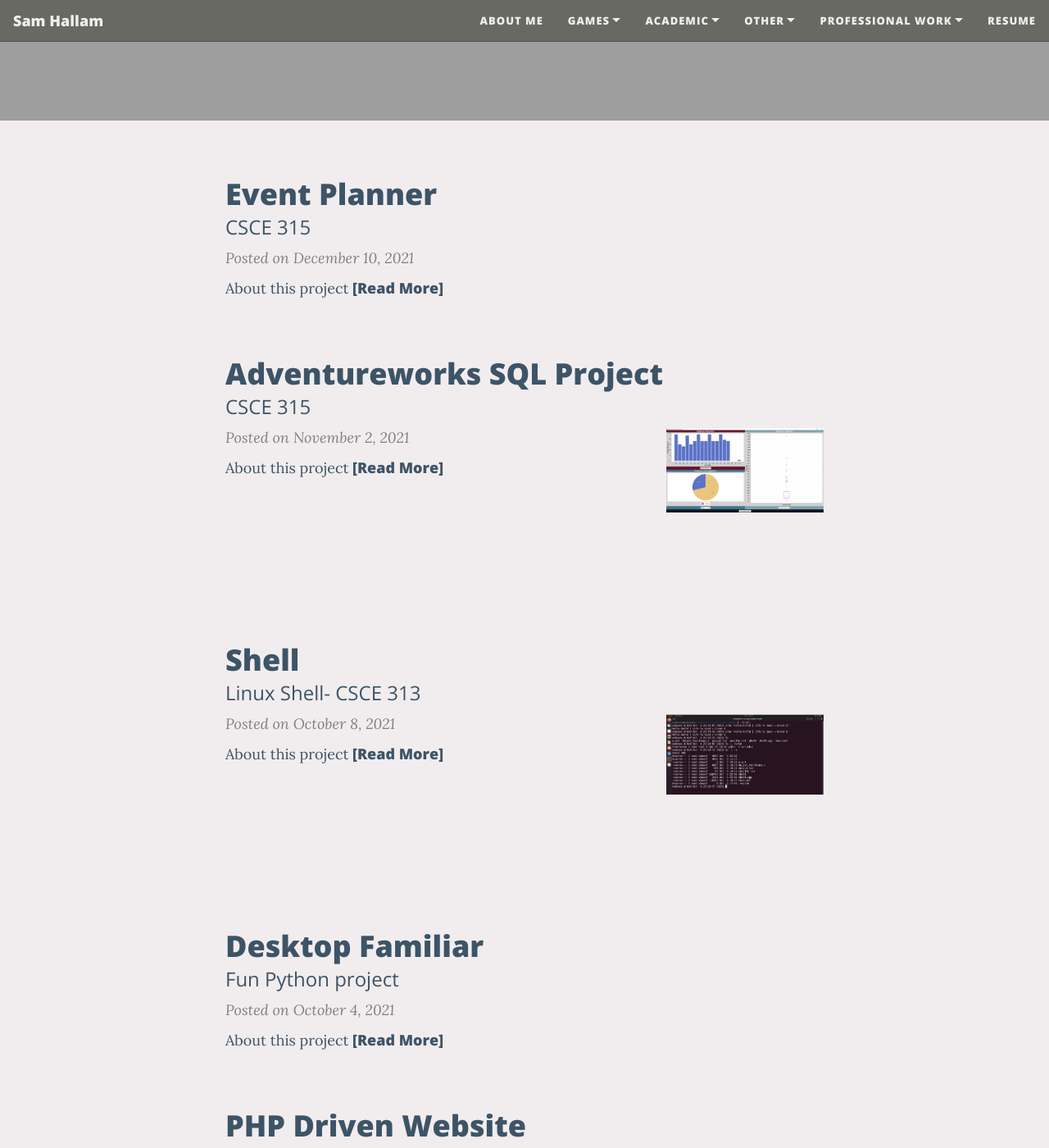
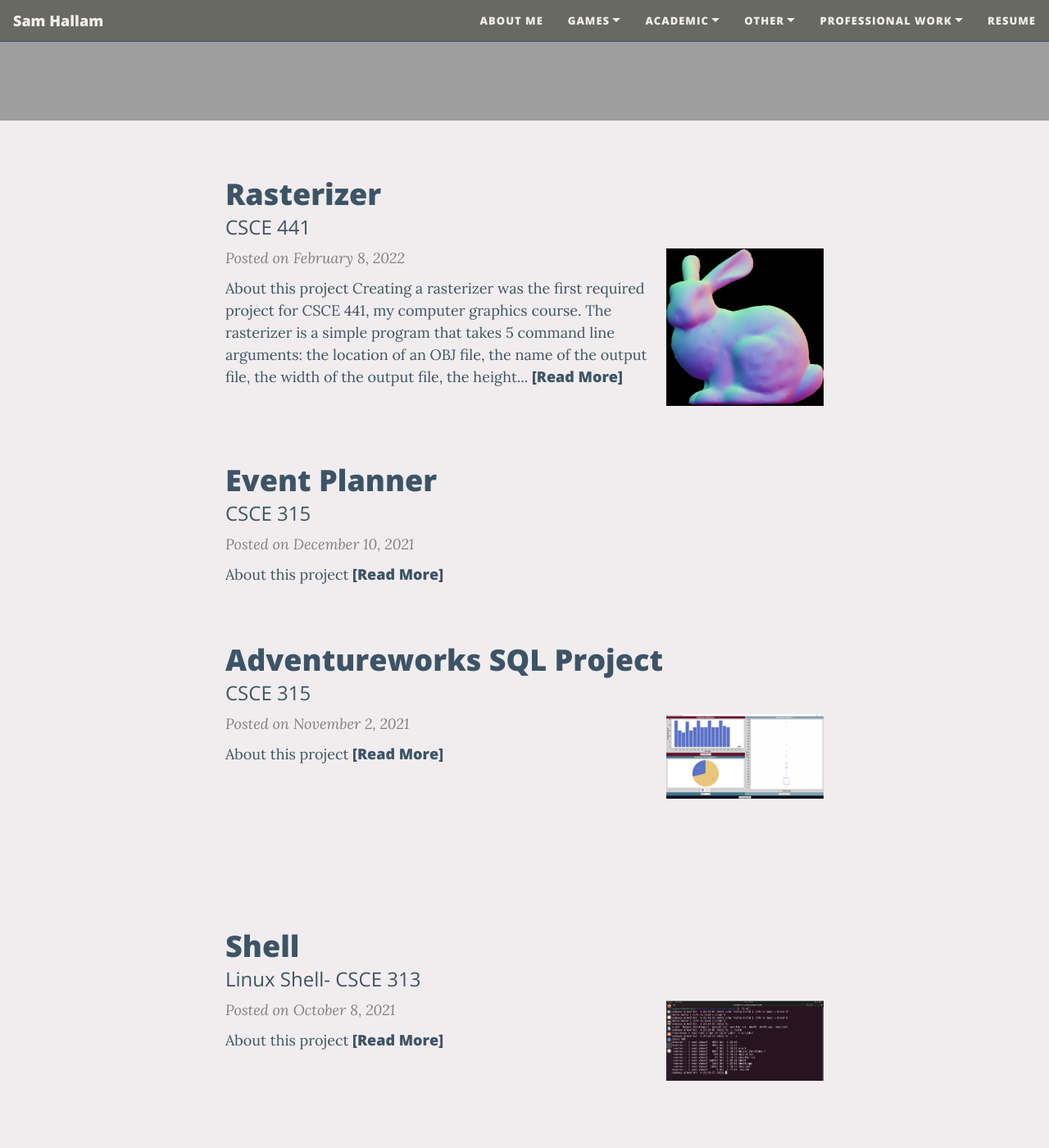
Before and after one commit to samanthemum/samanthemum.github.io, a Jekyll site: the page built from index.html, in a window 1280 px wide and 1400 px high, scrolled down 398 px. Shown: the whole window at 82% size. Built offline with Jekyll 4.4.1, drawn with Linux system fonts in a browser that asks for light colours; nearby versions of some CDN libraries; the list of posts is cut into pages by our own code; some of the changed text lies outside the part shown.

Commit message:
Added rasterizer

```diff
--- a/_config.yml
+++ b/_config.yml
@@ -20,6 +20,7 @@ navbar-links:
     - Waifu War III: "2020-04-23-www3"
     - Autunes: "2020-11-19-autunes"
   Academic:
+    - Rasterizer: "2022-02-08-rasterizer"
     - PHP Driven Website: "2021-09-27-website"
     - Linux Shell: "2021-10-08-shell"
     - Java/SQL Application: "2021-11-02-sql"
--- /dev/null
+++ b/_posts/2022-02-08-rasterizer.md
@@ -0,0 +1,41 @@
+---
+layout: post
+title: Rasterizer
+subtitle: CSCE 441
+cover-img: "assets/img/lighting.PNG"
+thumbnail-img: "assets/img/lighting.PNG"
+---
+
+
+### About this project
+Creating a rasterizer was the first required project for CSCE 441, my computer graphics course. The rasterizer is a simple program that takes 5 command line arguments: the location of an OBJ file, the name of the output file, the width of the output file, the height of the output file, and the desired task. The OBJ file is loaded with http://github.com/syoyo/tinyobjloader and
+the image is output using http://github.com/nothings/stb. The following images show an OBJ file of the Stanford bunny rasterized
+with different algorithms. The first creates bounding boxes around each face, while the second displays each face as a triangle. The third also displays each face as a triangle, but uses vertex interpolation to determine the color of each pixel. Similarly, the fourth task uses linear interpolation. The fifth image shows rasterizing the bunny with a zbuffer where a pixel's z-value is mapped to different shades of red. The sixth image uses zbuffering and vertex interpolation to create "normal coloring," while the seventh and final image uses the same system to create a simple lighting system.
+
+<img src="assets/img/bounding_boxes.PNG" alt="Task 1: Bunny with bounding boxes">
+
+<img src="assets/img/triangles.PNG" alt="Task 2: Bunny with triangle faces">
+
+<img src="assets/img/per_vertex.PNG" alt="Task 3: Bunny with per vertex coloration">
+
+<img src="assets/img/linear.PNG" alt="Task 4: Bunny with linear interpolated coloration">
+
+<img src="assets/img/zbuffering.PNG" alt="Task 5: Bunny with zbuffering where closeness to the camera is mapped to the color red">
+
+<img src="assets/img/normal.PNG" alt="Task 6: Bunny with normal coloring">
+
+<img src="assets/img/lighting.PNG" alt="Task 7: Bunny with simple lighting">
+
+#### My work
+
+* Created functions to determine the barycentric coordinates of a pixel
+* Created a Zbuffer structure to store pixels' z-value information
+* Created functions that implemented both zbuffering and vertex interpolation to create accurate images
+
+#### What I learned
+
+* How to read an OBJ file
+* Algorithms for scaling a 3D object to a 2D window
+* Algorithm for zbufferring
+* Barycentric coordinates
+* Linear and vertex interpolation
```
Also changed, not shown: assets/img/bounding_boxes.png (added), assets/img/lighting.png (added), assets/img/linear.png (added), assets/img/output.png (added), assets/img/per_vertex.png (added), assets/img/triangles.png (added), assets/img/zbuffering.png (added).
